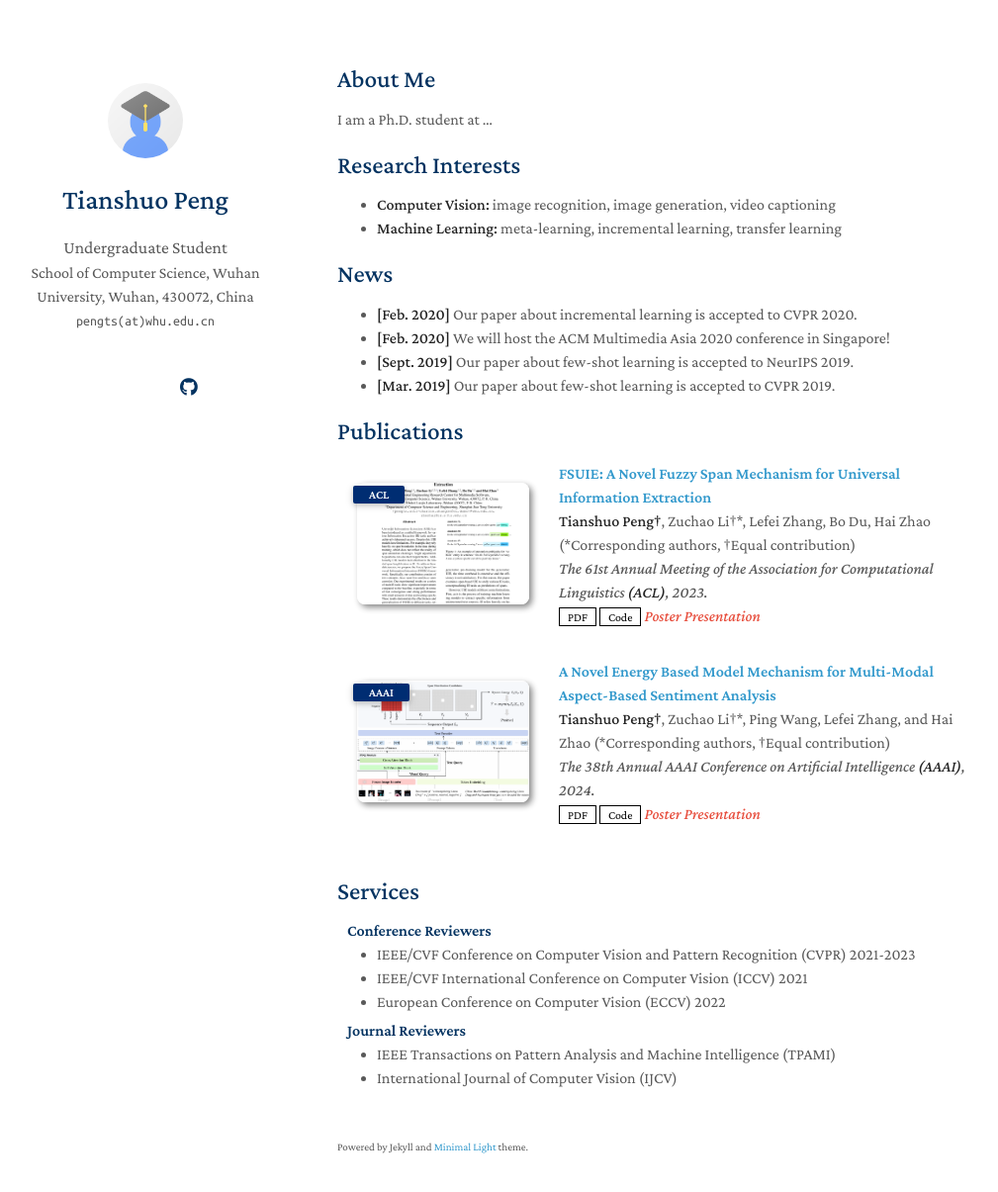
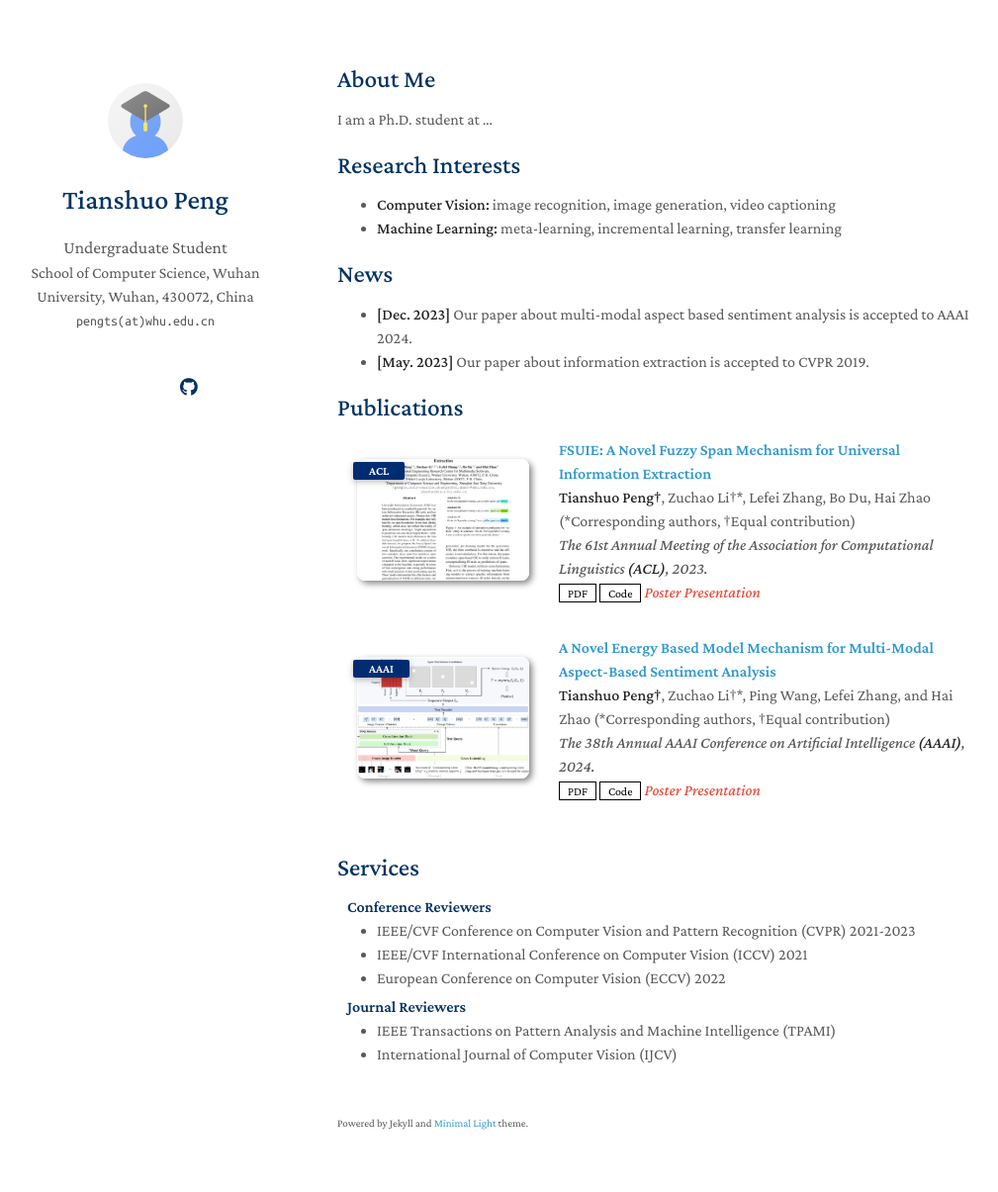
Before and after one commit to pengts/pengts.github.io, a Jekyll site: the page built from index.md, in a window 1280 px wide and 1240 px high. Shown: the top 1205 px of the window at 99% size, without its empty margins (129-1138 px from the left). Built offline with Jekyll 4.4.1, drawn with Linux system fonts in a browser that asks for light colours; nearby versions of some CDN libraries; a style sheet for code colours, icons or effects is not loaded; our own code applies the rules of GitHub Pages for plain Markdown files.

Commit message:
Update index.md

```diff
--- a/index.md
+++ b/index.md
@@ -13,10 +13,8 @@ I am a Ph.D. student at ...
 
 ## News
 
-- **[Feb. 2020]** Our paper about incremental learning is accepted to CVPR 2020.
-- **[Feb. 2020]** We will host the ACM Multimedia Asia 2020 conference in Singapore!
-- **[Sept. 2019]** Our paper about few-shot learning is accepted to NeurIPS 2019.
-- **[Mar. 2019]** Our paper about few-shot learning is accepted to CVPR 2019.
+- **[Dec. 2023]** Our paper about multi-modal aspect based sentiment analysis is accepted to AAAI 2024.
+- **[May. 2023]** Our paper about information extraction is accepted to CVPR 2019.
 
 {% include_relative _includes/publications.md %}
 
```
